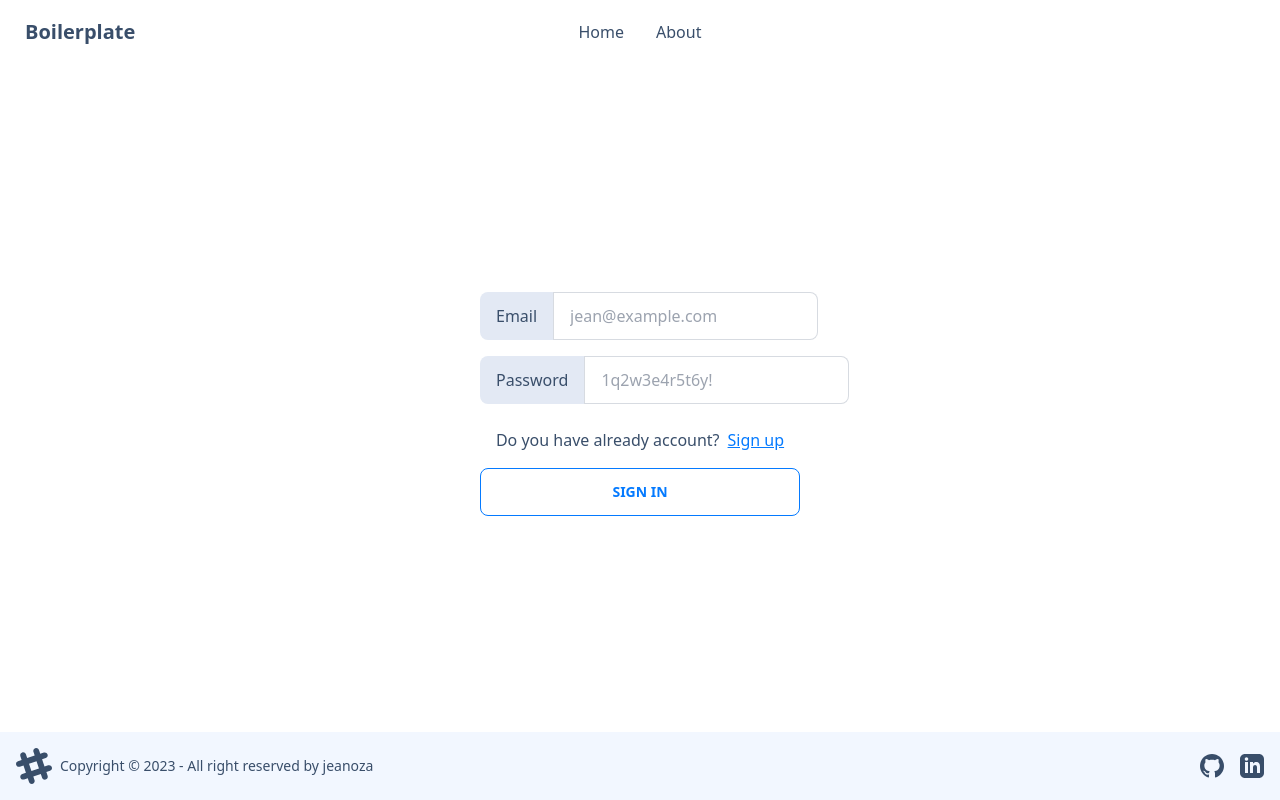
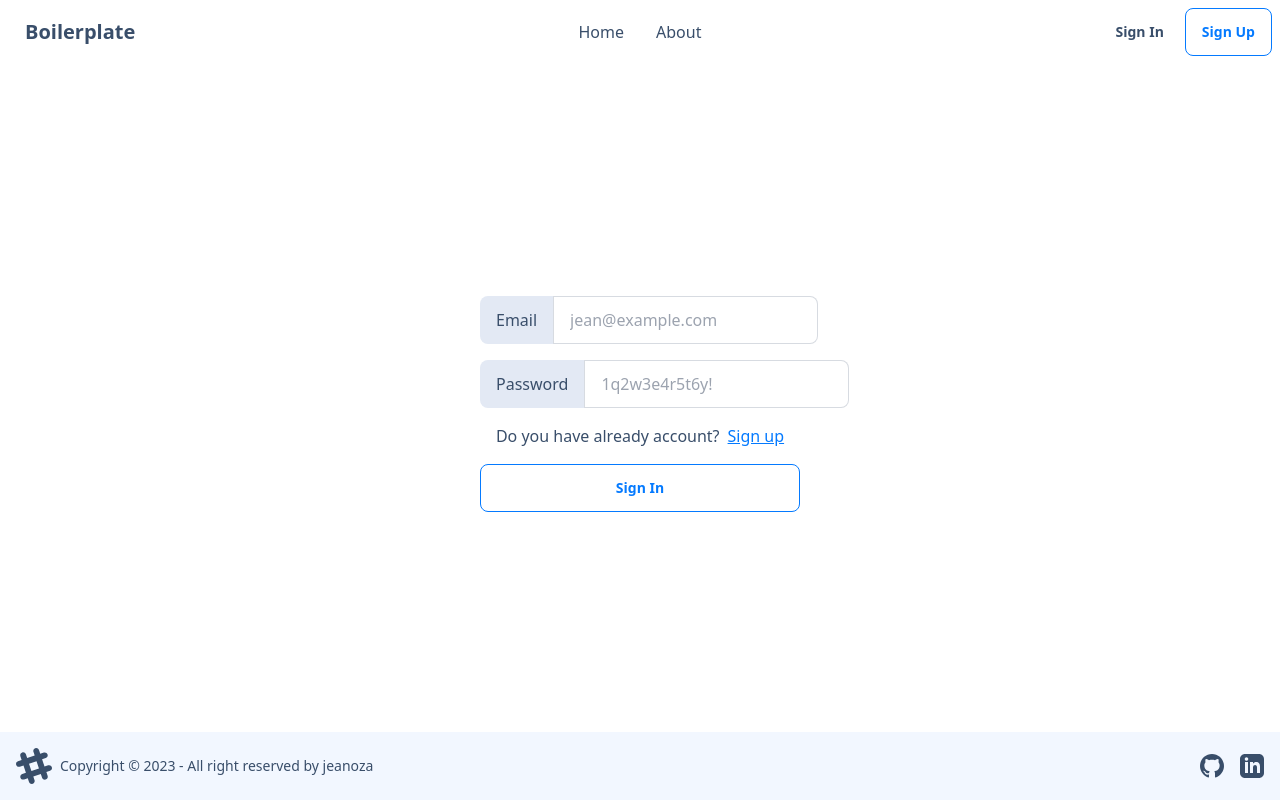
Before and after one commit to jeanoza/boilerplate, a React (Create React App) app in the folder frontend/: page /sign-in in a window 1280 px wide. Built offline with nearby package versions, Linux system fonts and the light colour scheme.

Commit message:
tweaks(navbar, signForm)

```diff
--- a/frontend/src/components/navbar.tsx
+++ b/frontend/src/components/navbar.tsx
@@ -28,8 +28,9 @@ export default function Navbar() {
 				{NAV_ELEMENTS.map((el, index) => <li key={el.name} className="capitalize"><Link to={el.path}>{el.name}</Link></li>)}
 			</ul>
 		</div>
-		<div className="navbar-end">
-			{/* <Link className="btn">Get started</Link> */}
+		<div className="navbar-end flex gap-1">
+			<Link to="/sign-in" className="btn bg-transparent text-base-content border-transparent hover:border-transparent hover:text-base-300 capitalize">Sign in</Link>
+			<Link to="/sign-up" className="btn btn-outline btn-primary capitalize">Sign up</Link>
 		</div>
 	</div>
 }
--- a/frontend/src/components/sign/signForm.tsx
+++ b/frontend/src/components/sign/signForm.tsx
@@ -3,13 +3,13 @@ import InputField from "../inputField";
 
 function SignBtnCont({ isSignUp }: { isSignUp: boolean }) {
 	return <>
-		<div className="my-4">
+		<div className="my-2">
 			<span>Do you have already account?</span>
 			<Link to={isSignUp ? "/sign-in" : "/sign-up"} className="btn-link ml-2">
 				{isSignUp ? "Sign in" : "Sign up"}
 			</Link>
 		</div>
-		<button className="btn btn-outline btn-primary w-80">
+		<button className="btn btn-outline btn-primary w-80 mt-2 capitalize">
 			{isSignUp ? "Sign up" : "Sign in"}
 		</button>
 	</>
@@ -19,8 +19,6 @@ export default function SignForm() {
 	const { pathname } = useLocation();
 	const isSignUp = pathname === "/sign-up" ? true : false;
 	return <form className="form-control items-center justify-center" data-testid="signForm">
-		<InputField type="text" name="Email" placeholder="jean@example.com" testid="commonField" />
-		<InputField type="password" name="Password" placeholder="1q2w3e4r5t6y!" testid="commonField" />
 		{isSignUp &&
 			<>
 				<InputField type="text" name="Nick name" placeholder="Name to use in this site" testid="signUpField" />
@@ -28,6 +26,8 @@ export default function SignForm() {
 				<InputField type="text" name="Last name" placeholder="Your family name" testid="signUpField" />
 			</>
 		}
+		<InputField type="text" name="Email" placeholder="jean@example.com" testid="commonField" />
+		<InputField type="password" name="Password" placeholder="1q2w3e4r5t6y!" testid="commonField" />
 		<SignBtnCont isSignUp={isSignUp} />
 	</form>
 }
```
